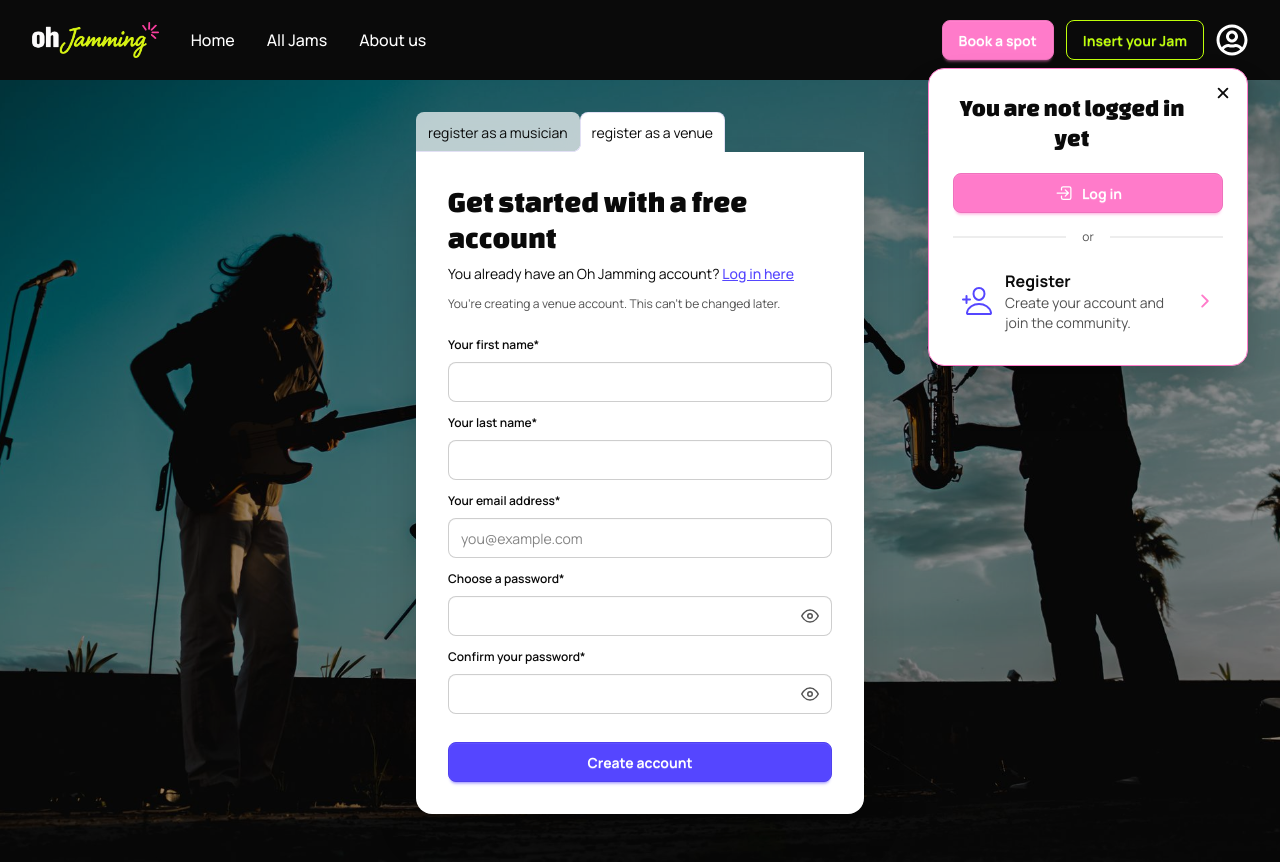
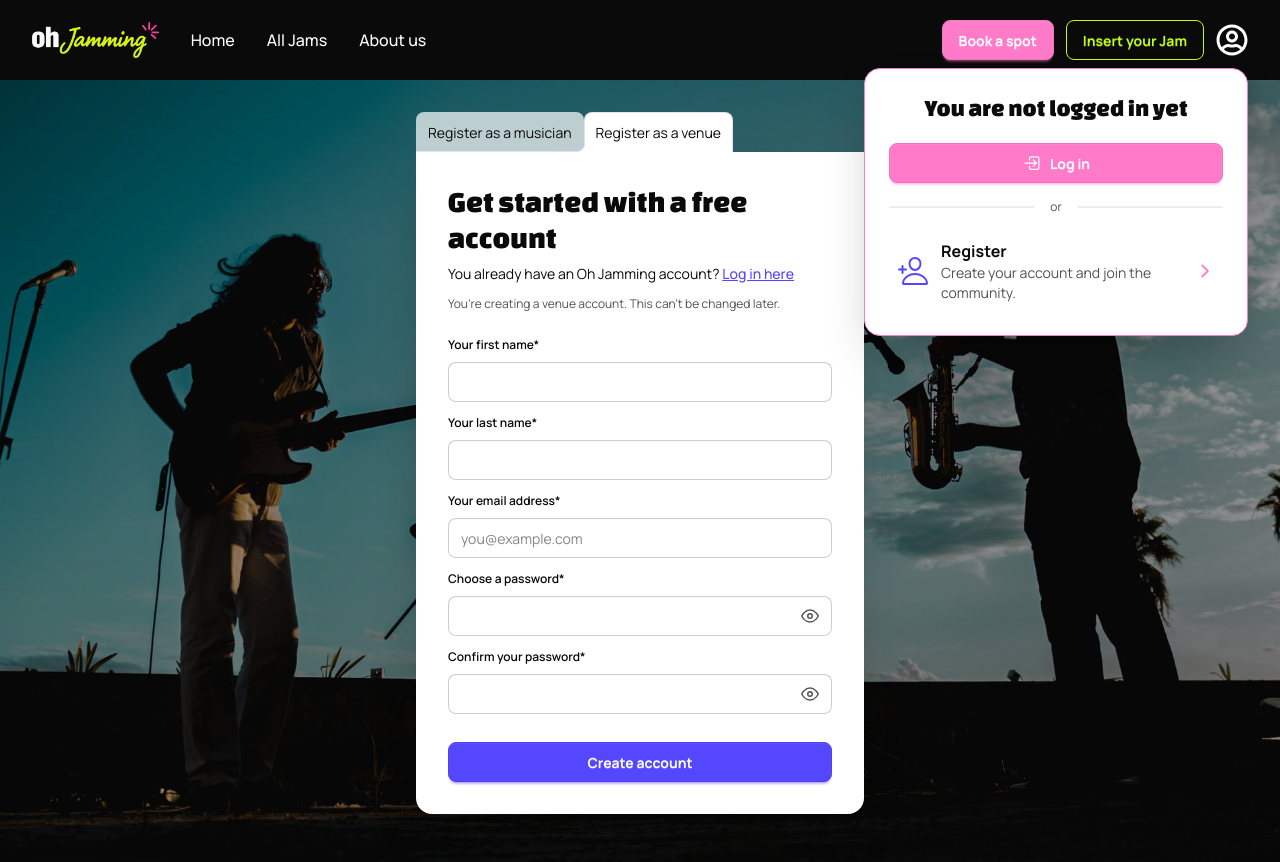
Before and after one commit to JimeBlue/oh-jamming-client, a Next.js app: page /register/venue in a window 1280 px wide. Both pictures are taken after a click on the button 1232 px from the left and 40 px from the top of the page. Built offline with nearby package versions, Linux system fonts and the light colour scheme; no server answers.

Commit message:
refine account menu icons and guest panel heading

```diff
--- a/src/components/auth/RoleTabs.tsx
+++ b/src/components/auth/RoleTabs.tsx
@@ -5,10 +5,10 @@ import type { UserRole } from '@/schemas/user';
 const tabs: { role: UserRole; label: string; href: string }[] = [
   {
     role: 'musician',
-    label: 'register as a musician',
+    label: 'Register as a musician',
     href: '/register/musician',
   },
-  { role: 'venue', label: 'register as a venue', href: '/register/venue' },
+  { role: 'venue', label: 'Register as a venue', href: '/register/venue' },
 ];
 
 /* Links rather than buttons, because the tabs *are* the routes — switching them
--- a/src/components/layout/AccountMenu.tsx
+++ b/src/components/layout/AccountMenu.tsx
@@ -1,14 +1,10 @@
 'use client';
 
 import Link from 'next/link';
+import { FaClipboardUser, FaPlugCirclePlus } from 'react-icons/fa6';
+import { IoLogOutOutline, IoTicketSharp } from 'react-icons/io5';
 import type { IconType } from 'react-icons/lib';
-import {
-  IoAddCircleOutline,
-  IoLogOutOutline,
-  IoMusicalNotesOutline,
-  IoSpeedometerOutline,
-  IoTicketOutline,
-} from 'react-icons/io5';
+import { MdBadge } from 'react-icons/md';
 
 import { useAuth } from '@/context/AuthContext';
 import type { User, UserRole } from '@/schemas/user';
@@ -27,12 +23,12 @@ type AccountLink = {
    path would just 404 today. */
 const linksByRole: Record<UserRole, AccountLink[]> = {
   musician: [
-    { label: 'My spots', href: '#', icon: IoTicketOutline },
-    { label: 'Book a spot', href: '#', icon: IoMusicalNotesOutline },
+    { label: 'My spots', href: '#', icon: FaClipboardUser },
+    { label: 'Book a spot', href: '#', icon: IoTicketSharp },
   ],
   venue: [
-    { label: 'My Backstage', href: '#', icon: IoSpeedometerOutline },
-    { label: 'Insert your Jam', href: '#', icon: IoAddCircleOutline },
+    { label: 'My Backstage', href: '#', icon: MdBadge },
+    { label: 'Insert your Jam', href: '#', icon: FaPlugCirclePlus },
   ],
 };
 
--- a/src/components/layout/GuestMenu.tsx
+++ b/src/components/layout/GuestMenu.tsx
@@ -3,7 +3,6 @@
 import Link from 'next/link';
 import {
   IoChevronForward,
-  IoClose,
   IoLogInOutline,
   IoPersonAddOutline,
 } from 'react-icons/io5';
@@ -18,19 +17,15 @@ type GuestMenuProps = {
    base-content or it would be white on white. */
 export default function GuestMenu({ onClose }: GuestMenuProps) {
   return (
-    <div className="relative w-80 rounded-box border border-secondary bg-base-100 p-6 text-base-content shadow-2xl">
-      {/* Mainly for touch, where there's no cursor to move away — but it costs
-          nothing to leave it on every size. */}
-      <button
-        type="button"
-        onClick={onClose}
-        aria-label="Close menu"
-        className="btn btn-ghost btn-sm btn-circle absolute right-2 top-2"
-      >
-        <IoClose className="size-5" />
-      </button>
-
-      <h2 className="pr-8 text-center font-heading text-2xl leading-tight">
+    /* w-80 is the widest this can be on a 390px phone: the panel is anchored to
+       the right edge of the account button, which leaves roughly 320px before
+       it would run off the left of the screen. So the heading is fitted to that
+       width rather than the panel being widened to the heading. */
+    <div className="w-80 rounded-box border border-secondary bg-base-100 p-6 text-base-content shadow-2xl sm:w-96">
+      {/* whitespace-nowrap is the guarantee: the size below is chosen to fit,
+          and this makes a future wording change fail visibly rather than
+          silently wrapping back to two lines. */}
+      <h2 className="whitespace-nowrap text-center font-heading text-xl leading-tight sm:text-2xl">
         You are not logged in yet
       </h2>
 
```
